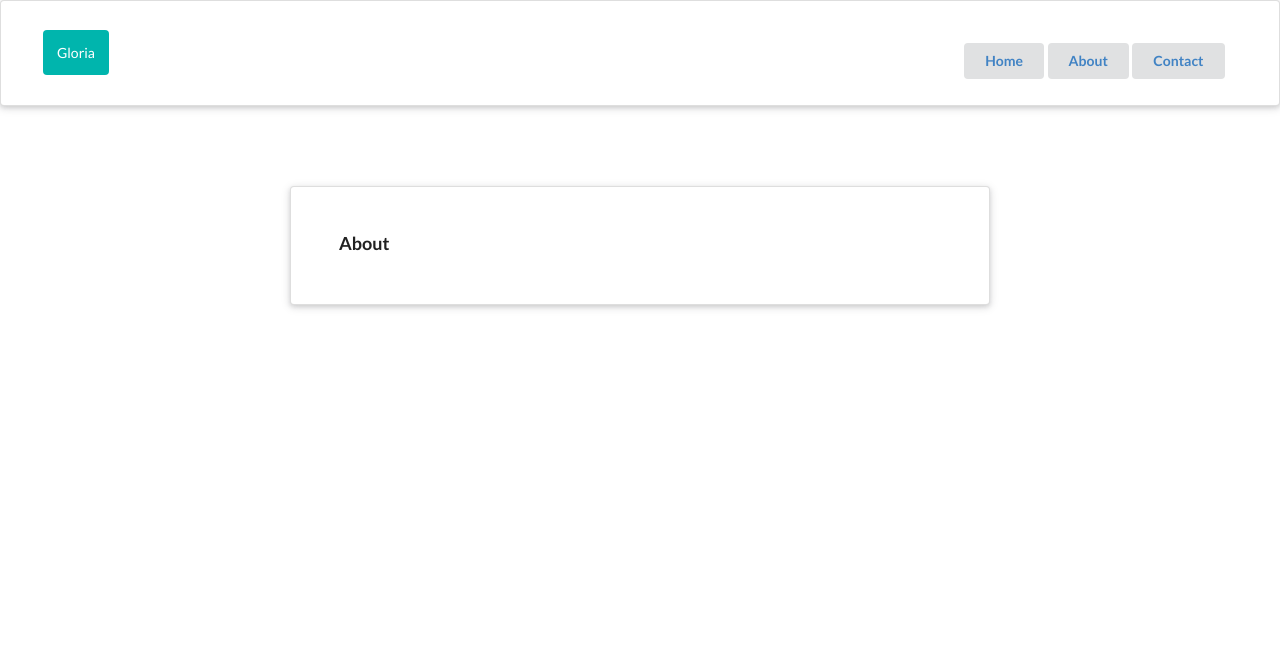
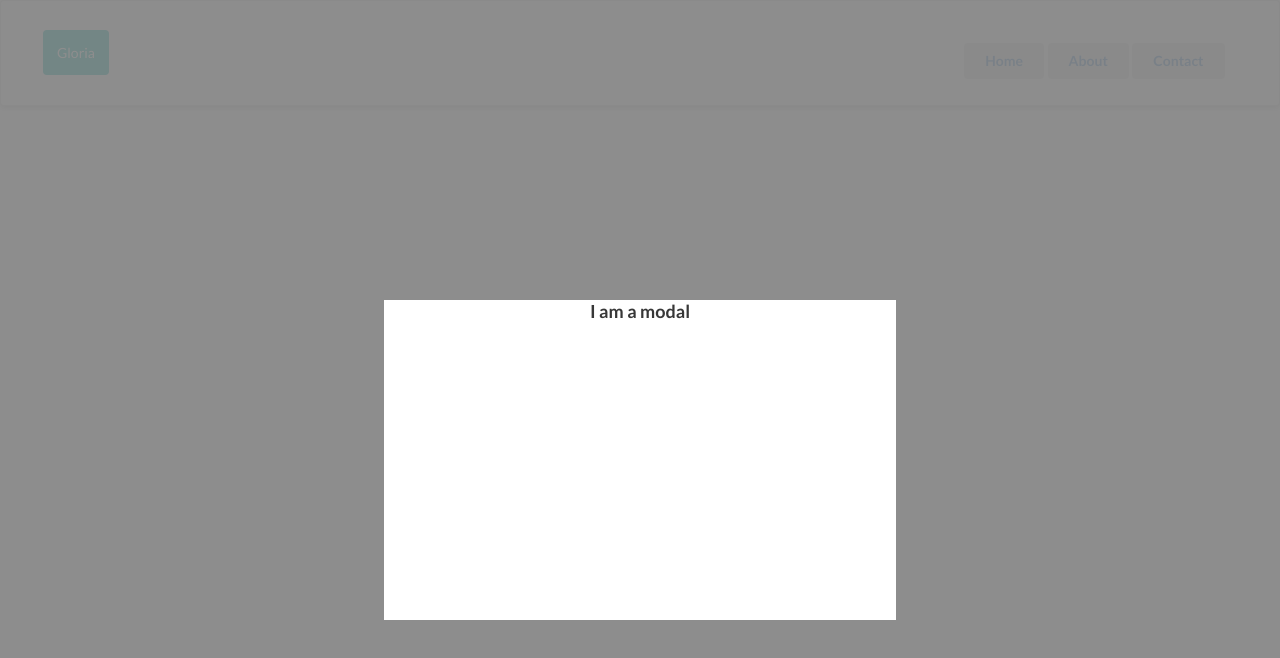
Before and after one commit to Arnob-sen/react_router, a React (Create React App) app: page /about in a window 1280 px wide. Shown: the top 658 px of the page. Built offline with nearby package versions, Linux system fonts and the light colour scheme.

Commit message:
create_a_modal

```diff
--- a/src/component/About.js
+++ b/src/component/About.js
@@ -1,14 +1,22 @@
 import React from "react";
+import './Modal.css';
 
 const About =()=>
 {
     return(
+        <div className="modal">
+            <div className="modal-content">
+                <h3>I am a modal</h3>
+
+            </div>
         <div className="ui raised very padded text container segment"
         style={{marginTop:'80px'}}>
             <h3 className="ui header">
                 About
+
             </h3>
 
+        </div>
         </div>
     )
 }
--- /dev/null
+++ b/src/component/Modal.css
@@ -0,0 +1,18 @@
+.modal{
+    height: 100%;
+    width: 100%;
+    position: fixed;
+    background-color: gray;
+    top: 0;
+    left: 0;
+    opacity: .9;
+    z-index: 10;
+
+}
+ .modal-content{
+    background-color: white;
+    margin: 300px auto;
+    height: 40%;
+    width: 40%;
+    text-align: center;
+}
```
